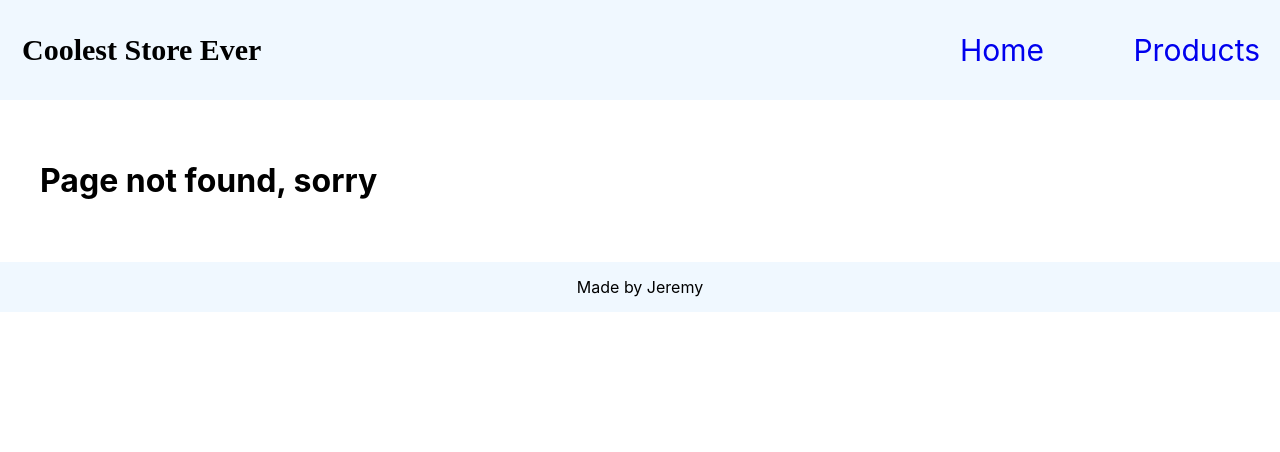
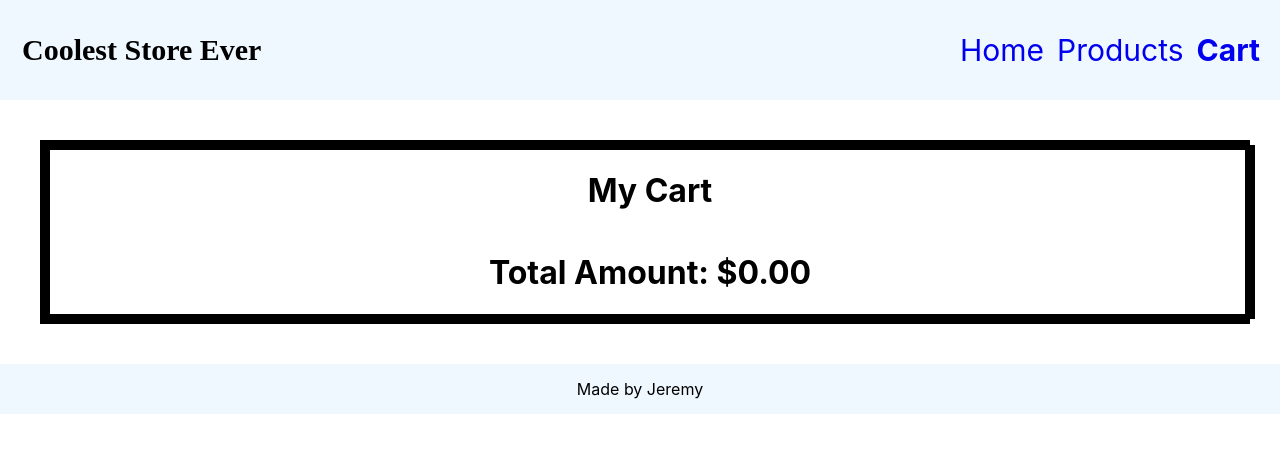
Before and after one commit to OceanSkys/react-final-project, a React (Create React App) app in the folder ecommercefinal/: page /Cart in a window 1280 px wide. Before the commit this address had no page. Shown: the top 452 px of the page. Built offline with nearby package versions, Linux system fonts and the light colour scheme.

Commit message:
Updated Cart and Cart state making a functional cart, added a dedupe variable that I still need to work on, added Quantity Picker that I installed via npm to make picking quantities of items easier on details page, customized details page

```diff
--- a/ecommercefinal/package.json
+++ b/ecommercefinal/package.json
@@ -8,6 +8,7 @@
     "@testing-library/user-event": "^13.5.0",
     "react": "^18.2.0",
     "react-dom": "^18.2.0",
+    "react-qty-picker": "^1.0.6",
     "react-router-dom": "^6.3.0",
     "react-scripts": "5.0.1",
     "web-vitals": "^2.1.4"
--- a/ecommercefinal/src/App.js
+++ b/ecommercefinal/src/App.js
@@ -1,11 +1,12 @@
-import { BrowserRouter, Routes, Route } from 'react-router-dom'
+import { BrowserRouter, Routes, Route } from 'react-router-dom';
 import CartProvider from './contexts/CartContext';
 import './App.css';
 import HeaderFooter from './components/HeaderFooter';
-import Home from './components/Home'
+import Home from './components/Home';
 import ProductDetails from './components/ProductDetails';
 import Products from './components/Products';
-import NotFound from './components/NotFound'
+import NotFound from './components/NotFound';
+import Cart from './components/Cart';
 
 function App() {
   return (
@@ -16,6 +17,7 @@ function App() {
             <Route index element={<Home />}/>
             <Route path='/ProductDetails/:id' element={<ProductDetails/>}/>
             <Route path='/Products' element={<Products/>} />
+            <Route path='/Cart' element={<Cart/>} />
             <Route path='*' element={<NotFound/>} />
           </Route>
         </Routes>
--- a/ecommercefinal/src/components/Cart.js
+++ b/ecommercefinal/src/components/Cart.js
@@ -0,0 +1,52 @@
+import { useContext } from 'react';
+import { CartContext } from '../contexts/CartContext';
+
+export default function Cart() {
+    const { cart } = useContext(CartContext);
+    console.log(cart)
+
+    var deduped = Array.from(new Set(cart));
+    console.log('this is cart', cart)
+    console.log('this is deduped', deduped)
+
+    let subTotal = 0;
+
+    for (let i = 0; i < cart.length; i++) {
+      subTotal += cart[i].price*cart[i].quantity;
+    }
+
+    if (cart === cart && cart > 1) {
+
+        console.log('this is cart length', cart.length)
+    }
+
+    return (
+
+      <div className="Product-Container" style={{display: 'flex', flexDirection:'column'}}>
+        <div className="Product-Row" style={{display: 'flex', flexDirection:'column'}}>
+          <h1 className="">My Cart</h1>
+             {deduped.map(( item, index) => (
+            <div key={index} className="Product-Selection">
+              <div className='Product-Image-Div'>
+                <img src={item.image} className="Image" width='300' height='400' />
+              </div>
+              <div className='Product-Desc-Title'>
+                <div>
+                  <h1>{item.title}:</h1>
+                  <h3>Quantity: {item.quantity}</h3>
+                </div>
+                <div>
+                  <div className='row'>
+                    <h1>Total: ${item.quantity * item.price}</h1>
+                  </div>
+                </div>
+              </div>
+            </div>
+            ))}
+            <div className='row'>
+              <h1>Total Amount: ${subTotal.toFixed(2)}</h1>
+            </div>
+          </div>
+      </div>
+      );
+    }
--- a/ecommercefinal/src/components/HeaderFooter.js
+++ b/ecommercefinal/src/components/HeaderFooter.js
@@ -16,8 +16,8 @@ import { Outlet, NavLink } from 'react-router-dom'
             <div className="Navs">
               {/* Nav Links that take you to different page */}
               <NavLink to='/' style={({ isActive }) => styleByActiveStatus(isActive)}>Home</NavLink>
-              {/* <NavLink to='/ProductDetails' style={({ isActive }) => styleByActiveStatus(isActive)}>Prod-Details</NavLink> */}
               <NavLink to='/Products' style={({ isActive }) => styleByActiveStatus(isActive)}>Products</NavLink>
+              <NavLink to='/Cart' style={({ isActive }) => styleByActiveStatus(isActive)}>Cart</NavLink>
             </div>
         </div>
           <div style={{ padding: 40 }}>
--- a/ecommercefinal/src/components/NotFound.js
+++ b/ecommercefinal/src/components/NotFound.js
@@ -1,10 +1,10 @@
 export default function NotFound() {
 
     return (
-    //Using React Bootsrap here for some of the classnames
+
       <div className="container">
-        <div className="row border border-dark carousel-container d-flex align-content-center justify-content-center w-100 my-2">
-          <h1 className="d-flex justify-content-center mt-5">Page not found, sorry</h1>
+        <div className="row">
+          <h1 className="text">Error: Page not found, sorry</h1>
 
           </div>
       </div>
--- a/ecommercefinal/src/components/ProductDetails.js
+++ b/ecommercefinal/src/components/ProductDetails.js
@@ -1,16 +1,15 @@
-import { useState, useEffect } from "react";
+import { useState, useEffect, useContext } from "react";
 import { NavLink } from "react-router-dom";
-import { useParams } from "react-router-dom";
+import { useParams, useNavigate } from "react-router-dom";
+import { QuantityPicker } from 'react-qty-picker';
+import { CartContext } from "../contexts/CartContext";
 
 export default function ProductsPicker() {
+    const { cart, setCart } = useContext(CartContext);
     const [details, setDetails] = useState([]);
+    let navigate = useNavigate();
     let params = useParams();
     console.log(params)
-
-
-
-
-
 
     const getProducts = async () => {
 
@@ -29,6 +28,12 @@ export default function ProductsPicker() {
         // console.log('this is details', data);
       }, [])
 
+      const getPickerValue = (value) =>{
+        details.quantity = value;
+
+        console.log(details.quantity)
+      };
+
   return (
     <div className="container">
       <div style={{border: 'solid', display: 'flex', flexDirection: 'column', justifyContent: 'center', alignItems: 'center'}} className="row">
@@ -46,6 +51,9 @@ export default function ProductsPicker() {
               </div>
             </div>
           </div>
+          <QuantityPicker min={1} max={10} value={0} onChange={getPickerValue} smooth/>
+          <button onClick={ () => setCart([...cart, details])}>Add to cart</button>
+          <button onClick={() => navigate(`/cart`)}>Go to Cart</button>
         {/* <NavLink to="/productdetails" className="btn btn-primary col-md-2 fw-bold justify-content-end  mb-5" type="submit">Let's Shop!</NavLink> */}
       </div>
     </div>
```
Also changed, not shown: 1 other file (tests, documents, lock files or other folders).
